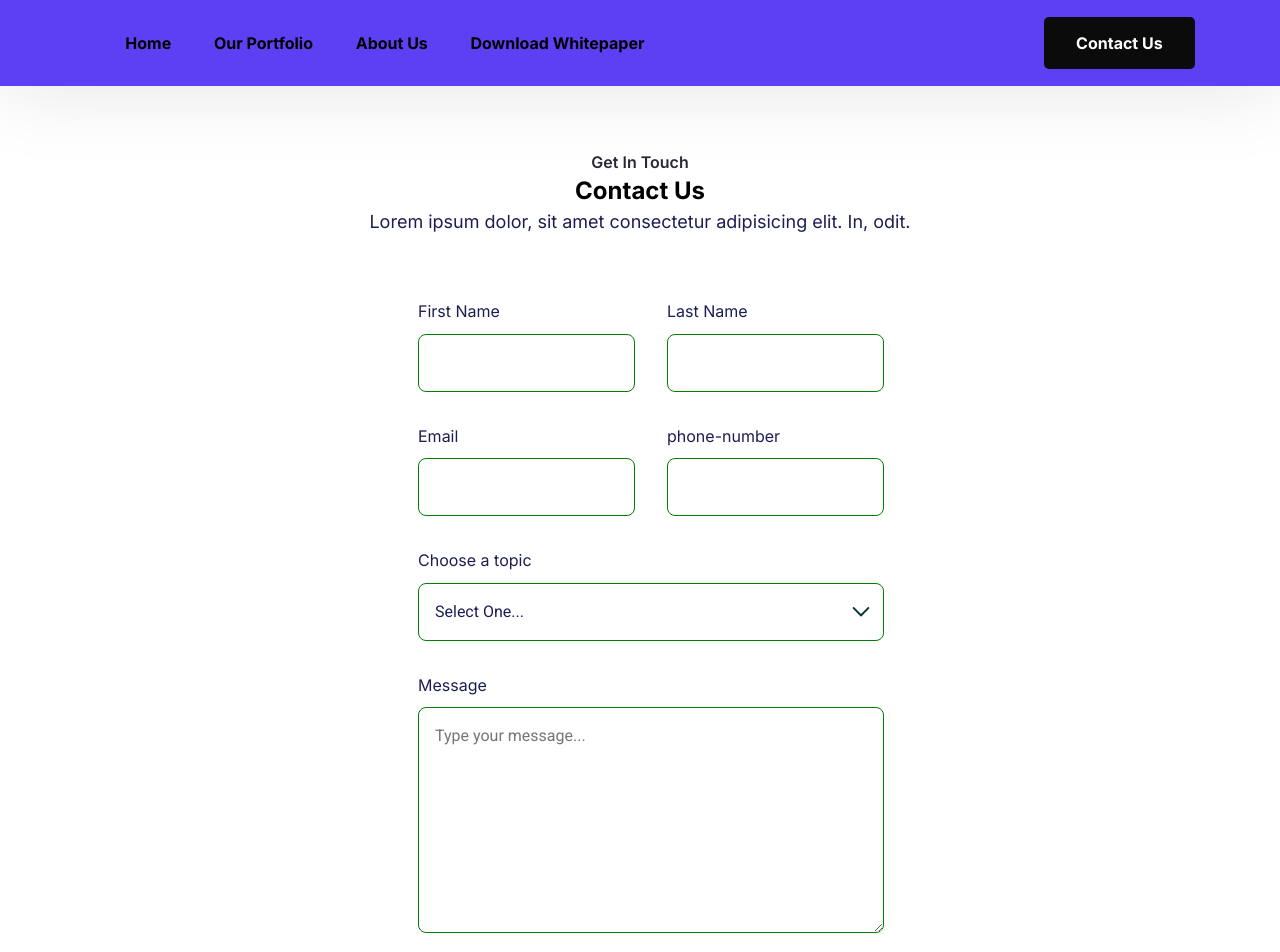
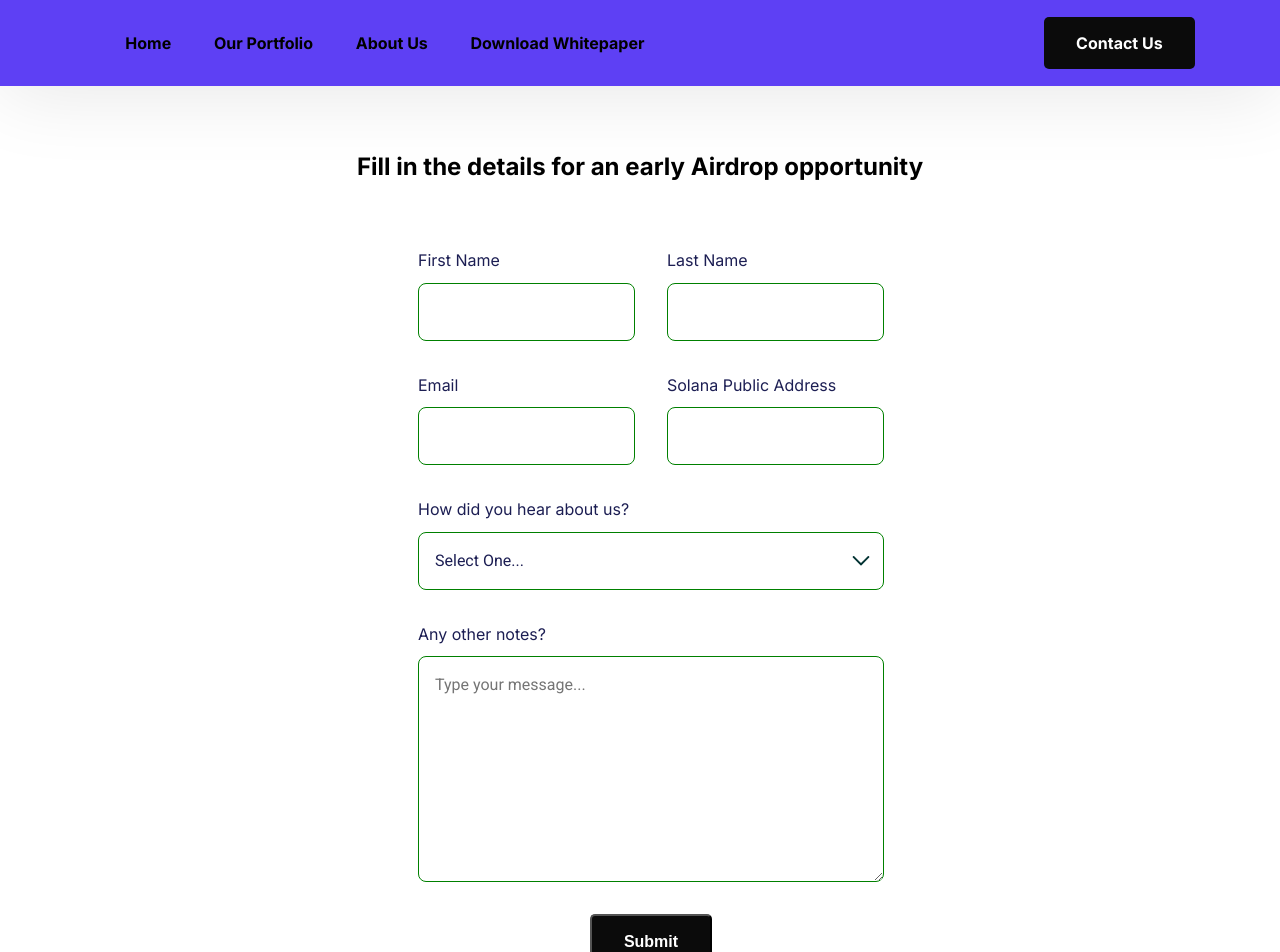
Before and after one commit to SteveTambo/HabixWeb, a React (Create React App) app in the folder client/: page /contact in a window 1280 px wide. Shown: the top 952 px of the page. Built offline with nearby package versions, Linux system fonts and the light colour scheme.

Commit message:
contact us page

```diff
--- a/client/src/Pages/Home/Contact/ContactMe.jsx
+++ b/client/src/Pages/Home/Contact/ContactMe.jsx
@@ -4,11 +4,7 @@ export default function ContactMe() {
   return (
     <section id="Contact" className="contact--section">
       <div>
-        <p className="sub--title">Get In Touch</p>
-        <h2>Contact Us</h2>
-        <p className="text-lg">
-          Lorem ipsum dolor, sit amet consectetur adipisicing elit. In, odit.
-        </p>
+        <h2>Fill in the details for an early Airdrop opportunity</h2>
       </div>
       <form className="contact--form--container">
         <div className="container">
@@ -43,7 +39,7 @@ export default function ContactMe() {
             />
           </label>
           <label htmlFor="phone-number" className="contact--label">
-            <span className="text-md">phone-number</span>
+            <span className="text-md">Solana Public Address</span>
             <input
               type="number"
               className="contact--input text-md"
@@ -54,7 +50,7 @@ export default function ContactMe() {
           </label>
         </div>
         <label htmlFor="choode-topic" className="contact--label">
-          <span className="text-md">Choose a topic</span>
+          <span className="text-md">How did you hear about us?</span>
           <select id="choose-topic" className="contact--input text-md">
             <option>Select One...</option>
             <option>Item 1</option>
@@ -63,7 +59,7 @@ export default function ContactMe() {
           </select>
         </label>
         <label htmlFor="message" className="contact--label">
-          <span className="text-md">Message</span>
+          <span className="text-md">Any other notes?</span>
           <textarea
             className="contact--input text-md"
             id="message"
@@ -73,7 +69,7 @@ export default function ContactMe() {
         </label>
 
         <div>
-          <button className="btn btn-primary contact--form--btn">Submit</button>
+          <button className="btn btn-outline-primary">Submit</button>
         </div>
       </form>
     </section>
```
